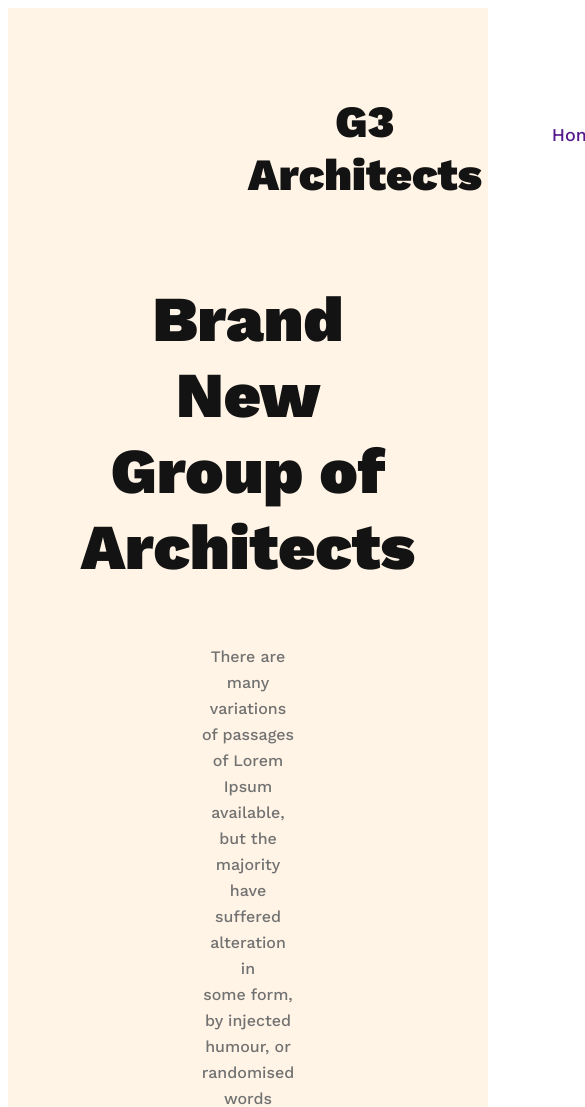
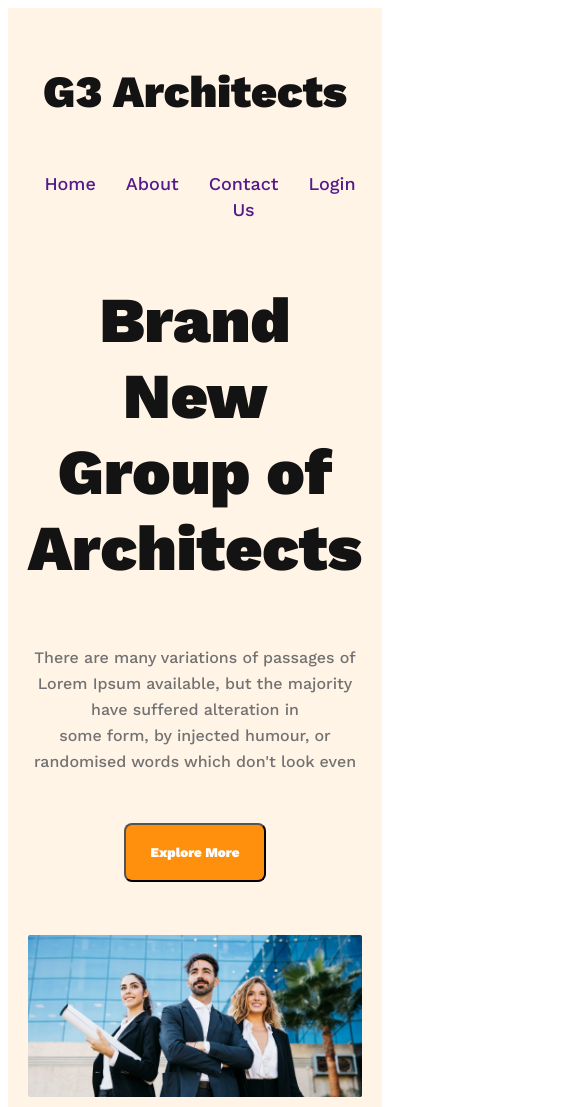
Before and after one commit to Tanmoybir/g3-architects-wep, a plain HTML site: page index.html in a window 390 px wide. Shown: the top 1107 px of the page, 585 px wide, since content can reach past the window. Drawn offline with nearby package versions, Linux system fonts and the light colour scheme.

Commit message:
finished the header section with responsive for mobile and medium devices

```diff
--- a/index.html
+++ b/index.html
@@ -23,7 +23,7 @@
                             <p class="banner-description">There are many variations of passages of Lorem Ipsum available, but the majority have suffered alteration in <br> some form, by injected humour, or randomised words which don't look even</p>
                             <button class="btn">Explore More</button>
                        </div>
-                            <img src="images/banner.png" alt="">
+                            <img class="banner-img" src="images/banner.png" alt="">
                     </div>
 
     </header>
--- a/styles/style.css
+++ b/styles/style.css
@@ -5,6 +5,7 @@
   }
 /*  */
 .header{
+
     background: rgba(255, 144, 14, 0.10);
     padding: 50px 240px;
 }
@@ -30,7 +31,7 @@ nav > ul {
   font-size: 18px;
   font-weight: 500;
   line-height: 26px; /* 144.444% */
-  margin: 30px;
+  margin-right: 30px;
   list-style-type: none;
  }
  nav li a{
@@ -63,8 +64,30 @@ line-height: 26px; /* 162.5% */
 background: #FF900E;
   color: #FFF;
 text-align: center;
-font-size: 20px;
+font-size: 1.25rm;
 font-weight: 600;
 padding: 20px 25px;
 margin: 32px auto 53px auto;
 }
+.banner-img {
+  width: 100%;
+}
+/* responsive mdia queries */
+/* mobile devices */
+@media screen and (max-width:576px) {
+  .header{
+    padding: 20px;
+  }
+  .nav{
+    flex-direction: column;
+  }
+}
+/* tablet or medium devices */
+@media screen and (min-width:576px) and (max-width:960px) {
+  .header{
+    padding: 50px;
+  }
+  .nav{
+    flex-direction: column;
+  }
+}
```
